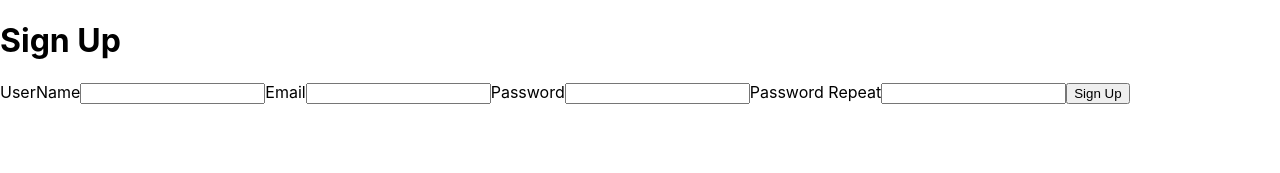
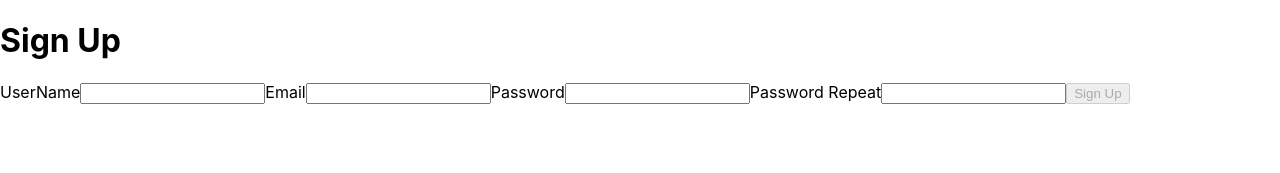
Before and after one commit to biasedzeus/test-driven-dev-react, a React (Create React App) app: page / in a window 1280 px wide. Shown: the top 173 px of the page. Built offline with nearby package versions, Linux system fonts and the light colour scheme.

Commit message:
sign-up button disabbled initially

```diff
--- a/src/pages/SignUpPage.js
+++ b/src/pages/SignUpPage.js
@@ -11,7 +11,7 @@
          <input id='password'   type="password"/>
          <label htmlFor="password-repeat">Password Repeat</label>
          <input id='password-repeat'   type="password"/>
-         <button>Sign Up</button>
+         <button disabled={true}>Sign Up</button>
 
      </div>
 
```
Also changed, not shown: 1 other file (tests, documents, lock files or other folders).
